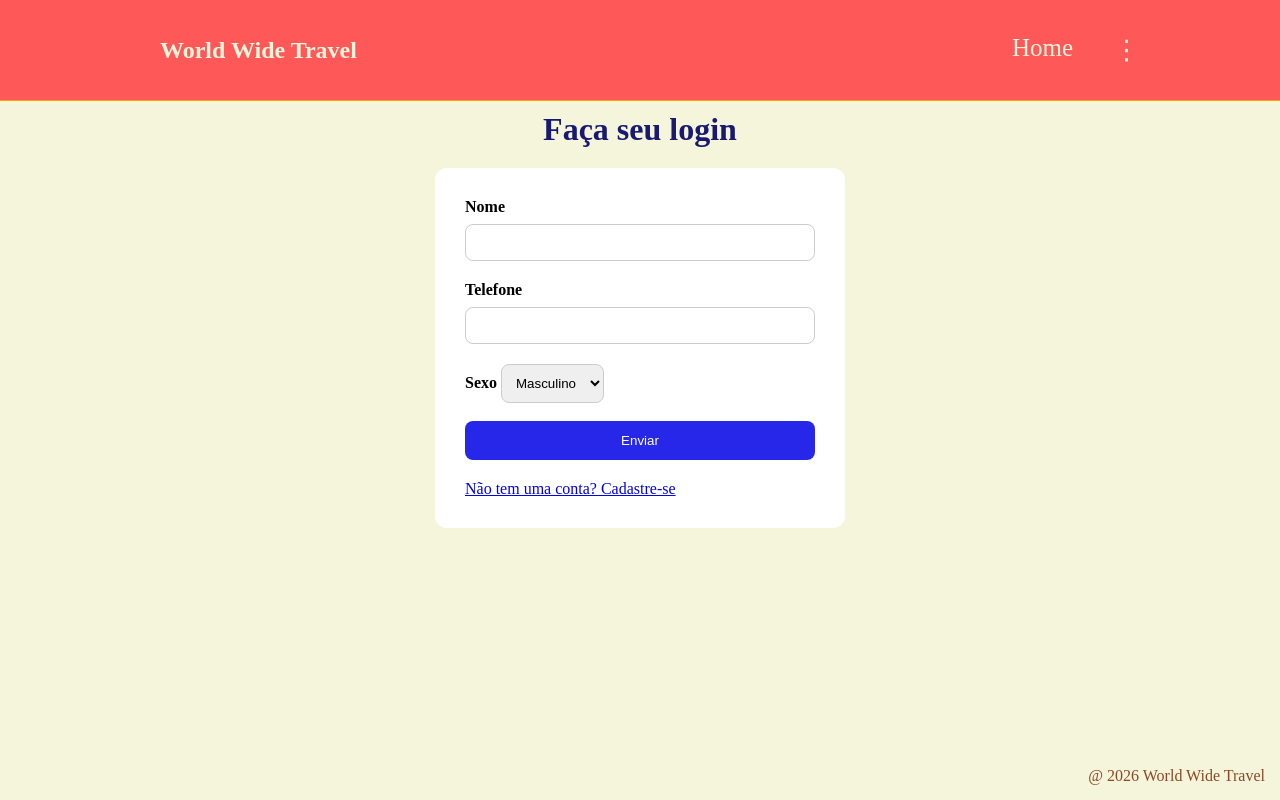
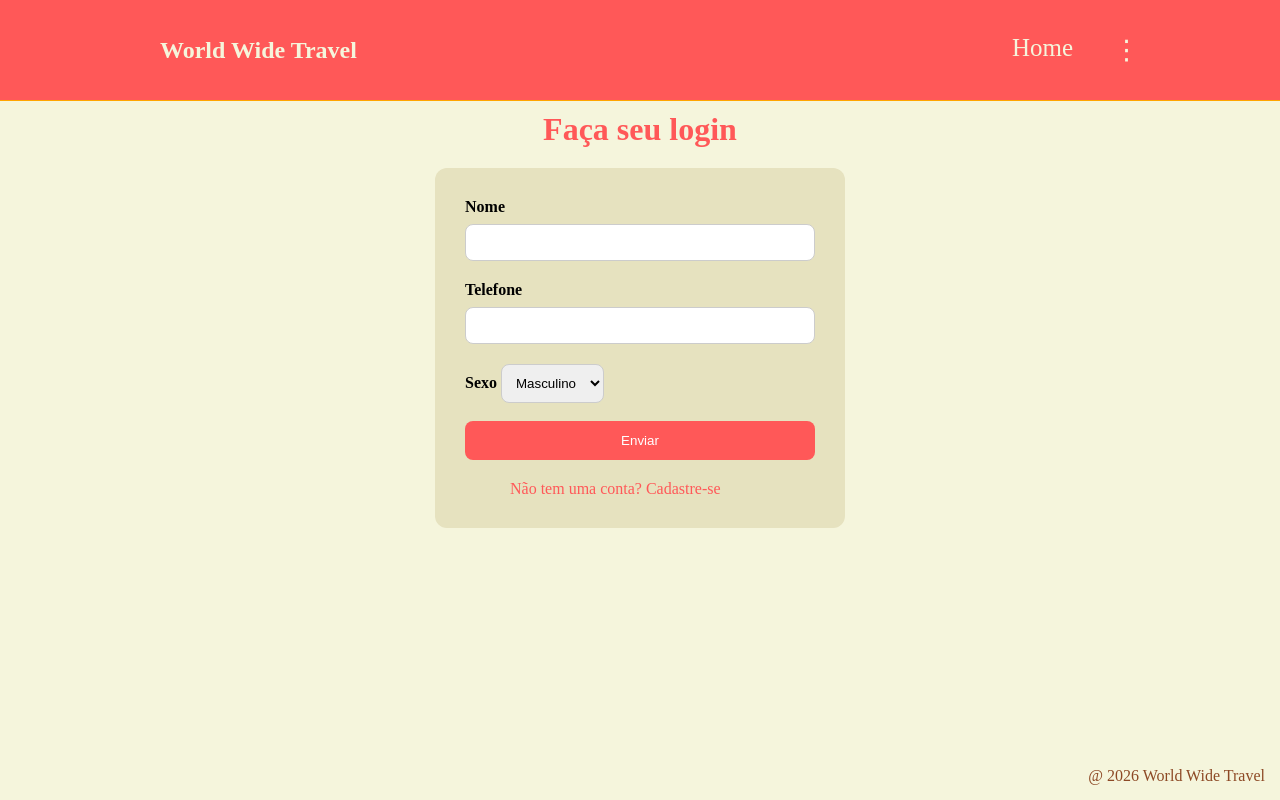
Before and after one commit to sameuu01/world-wide-travel, a website: page public/login.html in a window 1280 px wide. Drawn offline with Linux system fonts and the light colour scheme.

```diff
--- a/public/css/interface.css
+++ b/public/css/interface.css
@@ -71,7 +71,7 @@ footer {
 }
 
 .paginaLogin h1 {
-    color: #191970;
+    color: rgb(255, 88, 88);
     padding-top: 10px;
     margin-bottom: 20px;
     text-align: center;
@@ -126,7 +126,7 @@ footer {
 
 /* Formulário */
 form {
-    background-color: #fff;
+  background: rgb(230, 226, 191);
   padding: 30px;
   border-radius: 12px;
   width: 350px;
@@ -155,7 +155,7 @@ form button {
   padding: 12px;
   border: none;
   border-radius: 8px;
-  background-color: rgb(39, 39, 234);
+  background-color: rgb(255, 88, 88);
   color: white;
   cursor: pointer;
 }
@@ -243,3 +243,9 @@ header{
 .travel-card{
     z-index: 1;
 }
+
+.cadastro {
+    text-decoration: none;
+    color: rgb(255, 88, 88);
+    padding-left: 45px;
+}
--- /dev/null
+++ b/server.js
@@ -0,0 +1,6 @@
+const PORT = 3000;
+
+//Executar a porta 3000
+app.listen(PORT, () => {
+    console.log(`Servidor rodando no endereço http://localhost:${PORT}`);
+});
```
